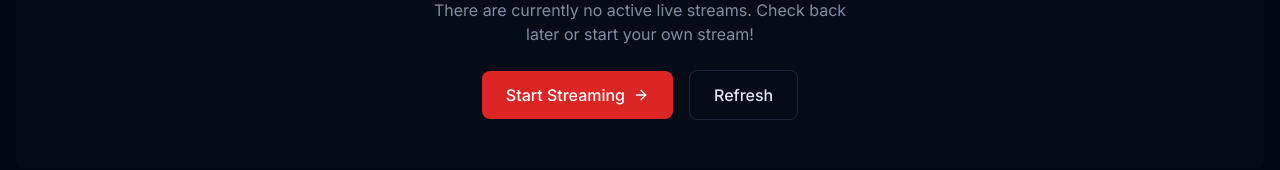
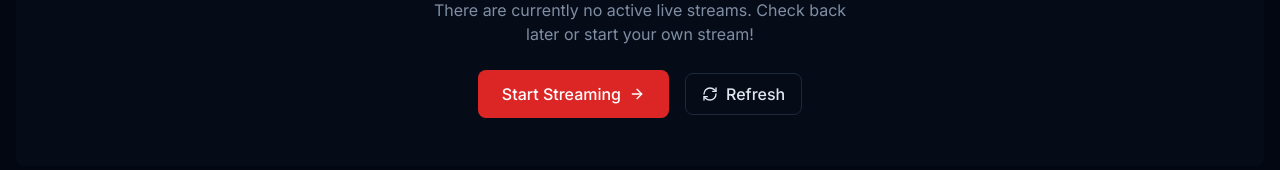
Before and after one commit to cosmic-community/livestream-pro, a Next.js app: page /watch in a window 1280 px wide. Shown: the part 271-441 px from the top of the page. Built offline with nearby package versions, Linux system fonts and the light colour scheme; what @cosmicjs/sdk would draw is missing.

Commit message:
Fix watch streams page to properly display live streams from streamer access page

```diff
--- a/app/api/stream/status/route.ts
+++ b/app/api/stream/status/route.ts
@@ -69,20 +69,31 @@ export async function POST(request: NextRequest) {
       } as ApiResponse, { status: 400 })
     }
 
+    // Get current session to preserve existing data
+    const currentSession = await getStreamSession(sessionId)
+    if (!currentSession) {
+      return NextResponse.json({
+        success: false,
+        error: 'Stream session not found',
+        message: 'The requested stream session does not exist'
+      } as ApiResponse, { status: 404 })
+    }
+
     const updateData: any = {
       status
     }
 
     if (typeof viewerCount === 'number') {
       updateData.viewer_count = viewerCount
-      updateData.peak_viewers = Math.max(updateData.peak_viewers || 0, viewerCount)
+      // Update peak viewers if current count is higher
+      updateData.peak_viewers = Math.max(currentSession.metadata.peak_viewers || 0, viewerCount)
     }
 
     if (typeof duration === 'number') {
       updateData.duration = duration
     }
 
-    if (status === 'live' && !updateData.started_at) {
+    if (status === 'live' && !currentSession.metadata.started_at) {
       updateData.started_at = new Date().toISOString()
     }
 
--- a/components/RefreshButton.tsx
+++ b/components/RefreshButton.tsx
@@ -1,12 +1,31 @@
 'use client'
 
+import { useState } from 'react'
+import { RefreshCw } from 'lucide-react'
+
 export default function RefreshButton() {
+  const [isRefreshing, setIsRefreshing] = useState(false)
+
+  const handleRefresh = async () => {
+    setIsRefreshing(true)
+
+    try {
+      // Force a page refresh to get latest stream data
+      window.location.reload()
+    } catch (error) {
+      console.error('Error refreshing:', error)
+      setIsRefreshing(false)
+    }
+  }
+
   return (
     <button
-      onClick={() => window.location.reload()}
-      className="px-6 py-3 border border-border hover:bg-muted/50 text-foreground rounded-lg font-medium transition-colors"
+      onClick={handleRefresh}
+      disabled={isRefreshing}
+      className="px-4 py-2 border border-border hover:bg-muted/50 text-foreground rounded-lg font-medium transition-colors inline-flex items-center gap-2 disabled:opacity-50"
     >
-      Refresh
+      <RefreshCw className={`w-4 h-4 ${isRefreshing ? 'animate-spin' : ''}`} />
+      {isRefreshing ? 'Refreshing...' : 'Refresh'}
     </button>
   )
 }
--- a/components/StreamDirectory.tsx
+++ b/components/StreamDirectory.tsx
@@ -94,7 +94,7 @@ export default function StreamDirectory({ streams, priority = false }: StreamDir
             </div>
 
             {/* Viewer Count for Live Streams */}
-            {stream.metadata?.status === 'live' && stream.metadata?.viewer_count && (
+            {stream.metadata?.status === 'live' && stream.metadata?.viewer_count !== undefined && (
               <div className="absolute top-3 right-3">
                 <div className="flex items-center gap-1 px-2 py-1 bg-black/70 rounded-full text-white text-xs">
                   <Users className="w-3 h-3" />
```
